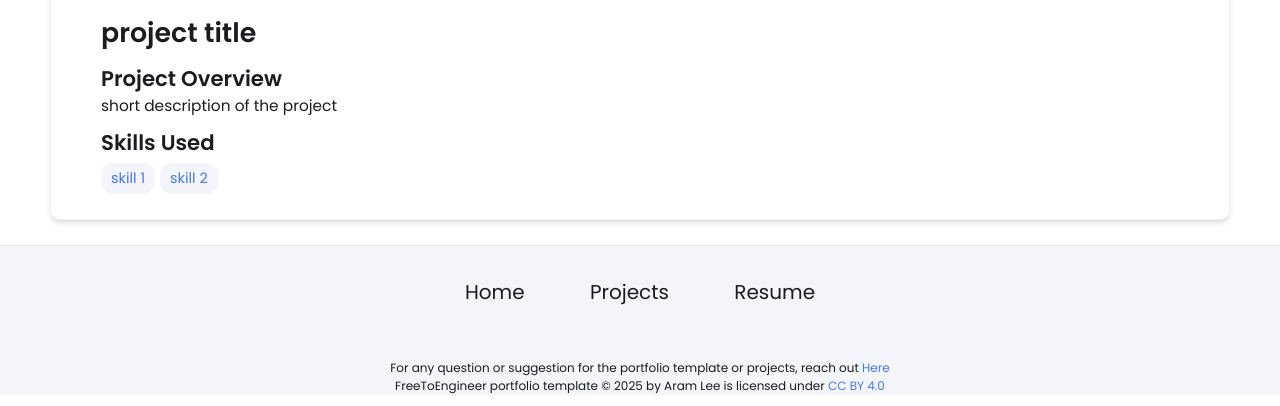
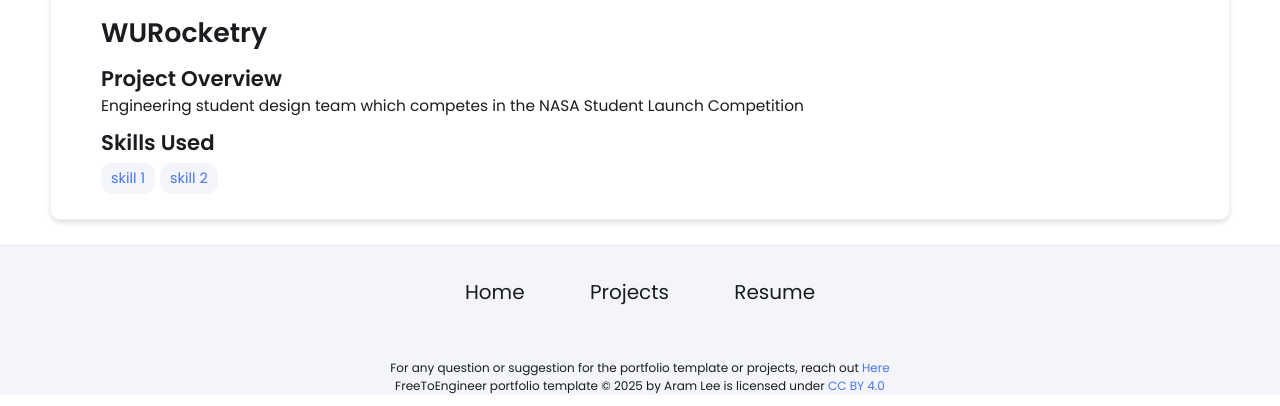
Before and after one commit to mgordon17/mgordon17.github.io, a Jekyll site: the page built from _projects/wurocketry/index.md, in a window 1280 px wide, cut to the strip 494-900 px from the top of the page. Built offline with Jekyll 4.4.1, drawn with Linux system fonts in a browser that asks for light colours.

Commit message:
Update index.md

```diff
--- a/_projects/wurocketry/index.md
+++ b/_projects/wurocketry/index.md
@@ -1,7 +1,7 @@
 ---
 layout: post
-title: project title
-description:  short description of the project
+title: WURocketry
+description:  Engineering student design team which competes in the NASA Student Launch Competition
 skills:
 - skill 1
 - skill 2
```
